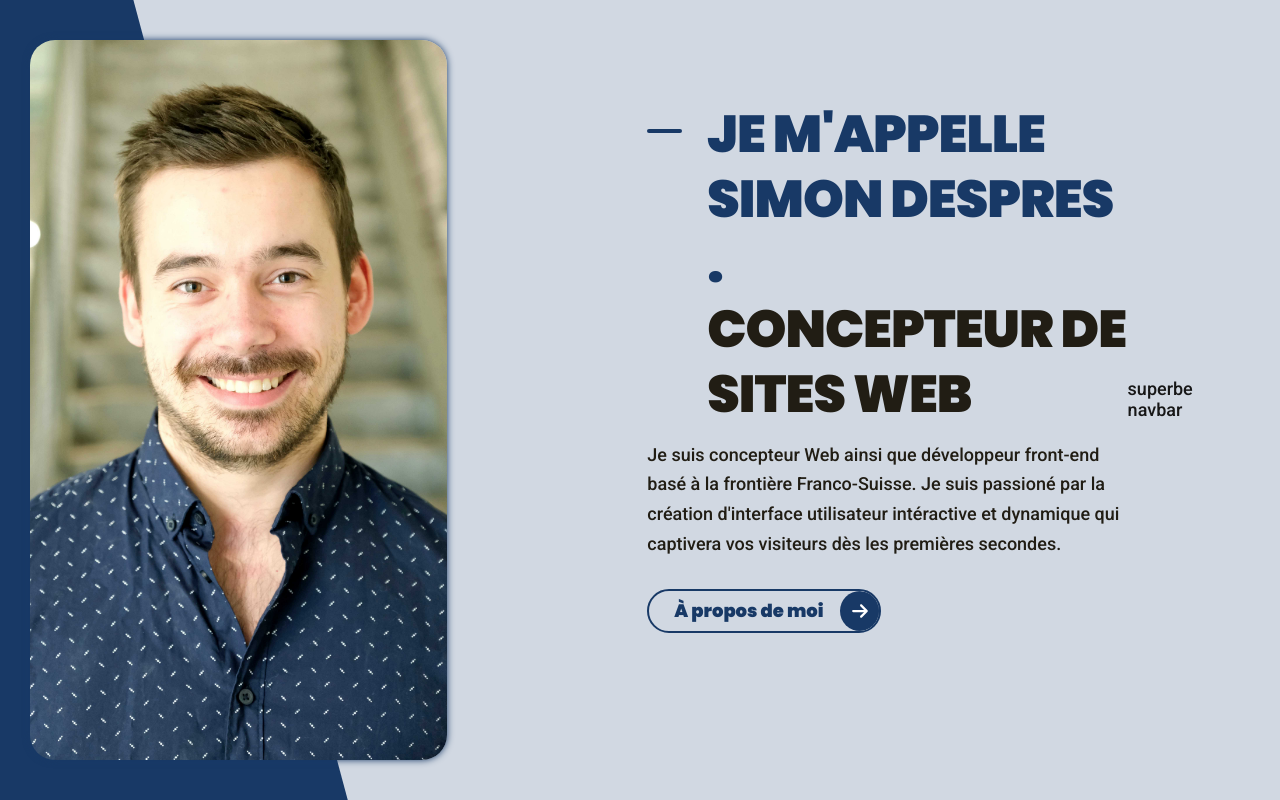
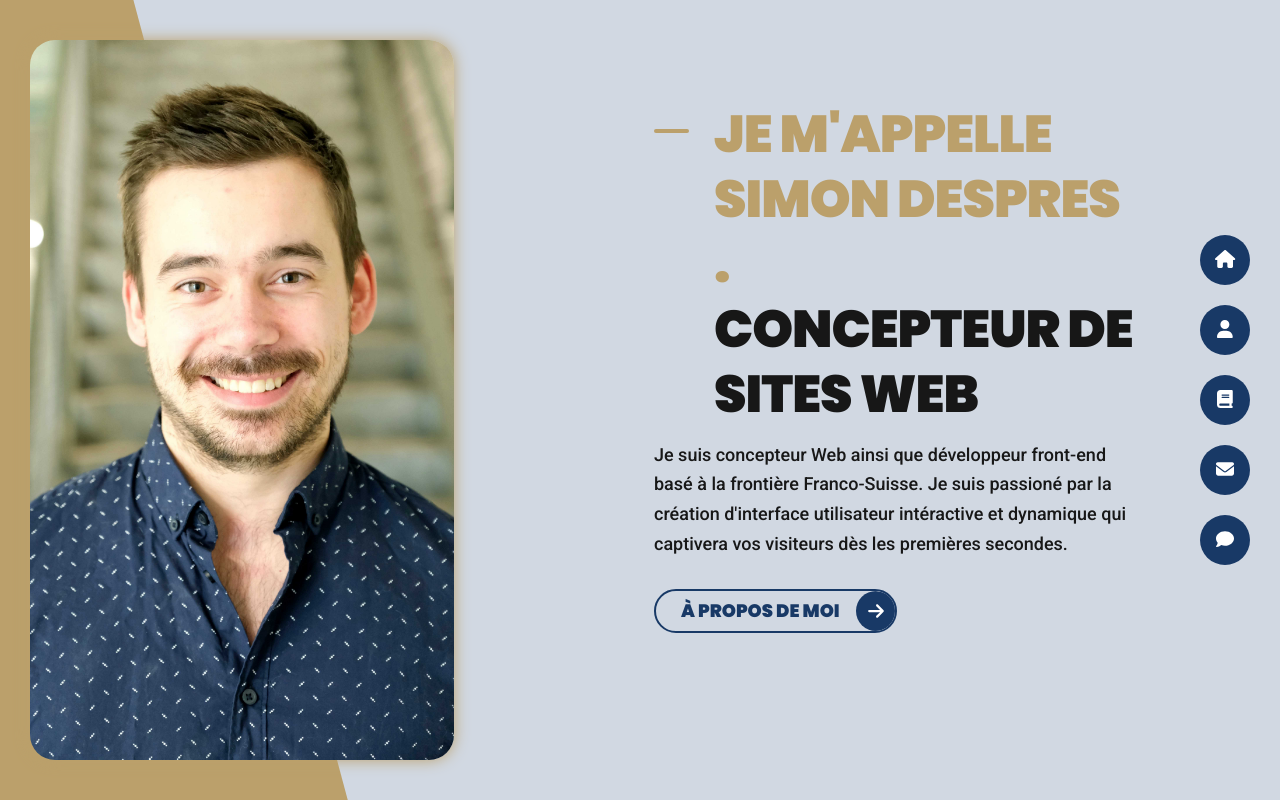
Before and after one commit to PilcodeurDev/my-visual-impact, a Next.js app: page / in a window 1280 px wide. Built offline with nearby package versions, Linux system fonts and the light colour scheme.

Commit message:
setup button of navbar and color design

```diff
--- a/src/app/page.js
+++ b/src/app/page.js
@@ -1,5 +1,6 @@
 /* eslint-disable react/no-unescaped-entities */
 import Button, { IconTypes } from '@/components/button/button'
+import Navbar from '@/components/navbar/navbar'
 
 export default function Home() {
   return (
@@ -10,8 +11,8 @@ export default function Home() {
           <div className='profil'></div>
           <div className='text-presentation'>
             <h1>
-              <font className="main-color">je m'appelle</font>
-              <font className="main-color">simon despres .</font>
+              <font>je m'appelle</font>
+              <font>simon despres .</font>
               <font>concepteur de</font>
               <font>sites web</font>
             </h1>
@@ -27,8 +28,7 @@ export default function Home() {
               </Button>
             </div>
           </div>
-          {/* navbar */}
-          <div>superbe navbar</div>
+          <Navbar />
         </div>
       </div>
     </div>
--- a/src/components/navbar/navbar.js
+++ b/src/components/navbar/navbar.js
@@ -51,18 +51,18 @@ const Navbar = () => {
   const pathname = usePathname()
 
   return (
-    <header className="nav">
-      <ul className="icon-menu">
+    <nav className={styles.navbar}>
+      <ul>
         {pagesArray.map((page) => (
-          <li key={page.id} className="icon-box">
+          <li key={page.id} className={styles.icon_box}>
             <Link href={page.path} >
-              <FontAwesomeIcon icon={page.icon} width={50} height={50} />
-              <h2>{page.text}</h2>
+              <FontAwesomeIcon icon={page.icon} className={styles.icon}/>
+              <h6>{page.text}</h6>
             </Link>
           </li>
         ))}
       </ul>
-    </header>
+    </nav>
   )
 }
 export default Navbar
--- a/src/components/navbar/navbar.module.sass
+++ b/src/components/navbar/navbar.module.sass
@@ -1,7 +1,56 @@
-.nav
+@import '../../styles/utils/colors.sass'
+
+.navbar
   position: fixed
   right: 30px
   display: flex
   align-items: center
   top: 50%
   transform: translateY(-50%)
+
+.icon_box
+  width: 50px
+  height: 50px
+  position: relative
+  display: flex
+  align-items: center
+  justify-content: center
+  margin: 20px 0
+  border-radius: 50%
+  background: $main-color
+  cursor: pointer
+  transition: .4s
+  list-style: none
+
+.icon_box:hover
+  background-color: $main-color
+
+.icon
+  color: #ffffff
+
+.icon_box h6
+  margin: 0
+  padding: 0 30px 0 25px
+  height: 50px
+  position: absolute
+  top: 0
+  right: 0
+  white-space: nowrap
+  opacity: 0
+  line-height: 50px
+  border-radius: 30px
+  z-index: -1
+  transition: all .3s
+
+  text-decoration: none
+  // font-weight: 600
+  color: #ffffff
+
+
+.icon_box:hover h6, .icon_box h6:hover
+  opacity: 1
+  right: 27px
+  margin: 0
+  text-align: center
+  border-radius: 30px 0 0 30px
+  background-color: $main-color
--- a/src/styles/block-decoration.sass
+++ b/src/styles/block-decoration.sass
@@ -2,7 +2,7 @@
 
 .block-decoration
   position: fixed
-  background: $main-color
+  background: $lion
   height: 200%
   width: 100%
   transform: rotate(-15deg)
--- a/src/styles/profil.sass
+++ b/src/styles/profil.sass
@@ -8,5 +8,5 @@
   height: calc(100vh - 80px)
   width: 424px
   border-radius: 25px
-  box-shadow: 0 0 7px $main-color
+  box-shadow: 0 0 15px $lion
   // display: block
--- a/src/styles/text.sass
+++ b/src/styles/text.sass
@@ -1,7 +1,6 @@
 .text-presentation
   margin-left: 200px
   width: 40%
-  color: $dark-gray
   position: relative
   top: -50px
 
@@ -16,12 +15,17 @@
     width: 35px
     height: 4px
     border-radius: 10px
-    background: $main-color
+    background: $lion
 
   p
     margin-top: -22px
 
-
-
   font
     display: flex
+
+  font:nth-child(1),
+  font:nth-child(2)
+    color: $lion
+
+  a
+    text-transform: uppercase
--- a/src/styles/typography.sass
+++ b/src/styles/typography.sass
@@ -9,12 +9,12 @@ h1, .h1, h2, .h2, h3, .h3, h4, .h4, h5, .h5, h6, .h6
   font-family: var(--font-poppins)
   font-weight: 900
   line-height: 1.25
-  letter-spacing: -1px
   margin: O
   text-transform: uppercase
 
 h1, .h1
   font-size: 2.888rem
+  letter-spacing: -1px
 
 h2, .h2
   font-size: 2.388rem
```
